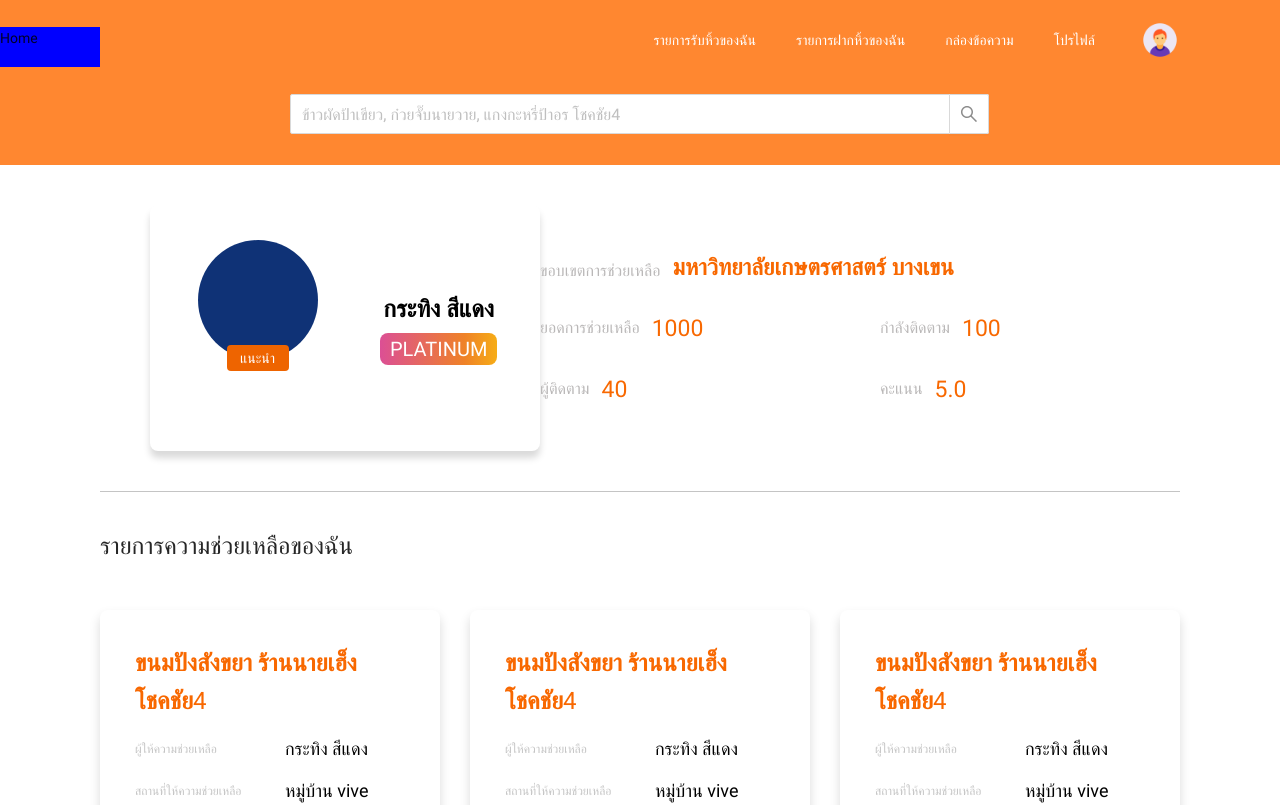
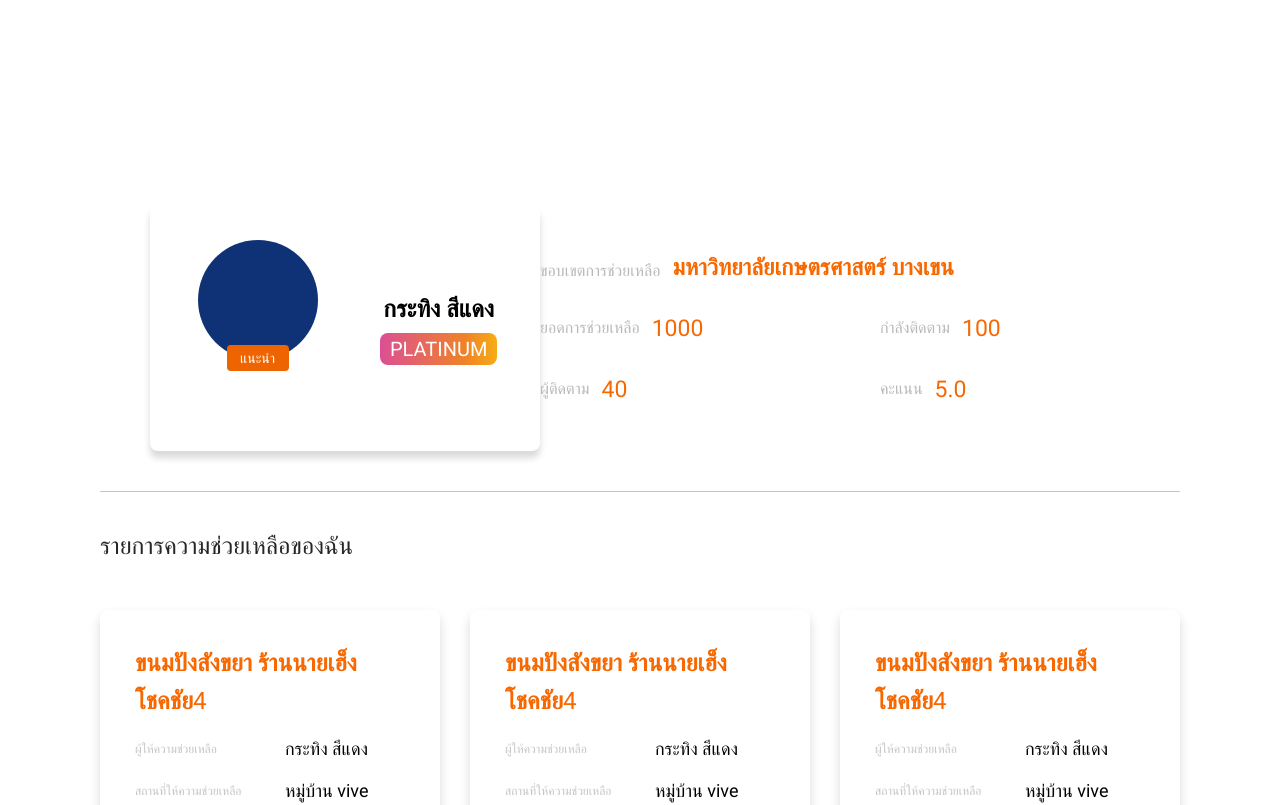
Before and after one commit to nnaboon/HelloHelper_Frontend, a React (Create React App) app: page /profile in a window 1280 px wide. Shown: the top 805 px of the page. Built offline with nearby package versions, Linux system fonts and the light colour scheme.

Commit message:
feat: delete navbar from every page

```diff
--- a/src/pages/Homepage.tsx
+++ b/src/pages/Homepage.tsx
@@ -44,7 +44,6 @@ export const HomePage = () => {
 
     return (
         <React.Fragment>
-            <Navbar />
             <HomePageContainer>
                 <div
                     css={css`
--- a/src/pages/Infopage.tsx
+++ b/src/pages/Infopage.tsx
@@ -61,7 +61,6 @@ const RequestTitle = styled.div`
 export const InfoPage = () => {
     return (
         <React.Fragment>
-            <Navbar />
             <WrapperContainer>
                 <div style={{ display: 'flex', justifyContent: 'space-around'}}>
                     <Flex direction="column" justify="flex-start" itemAlign="flex-start" style={{ width: 'unset'}}>
--- a/src/pages/ProfilePage.tsx
+++ b/src/pages/ProfilePage.tsx
@@ -131,7 +131,6 @@ const SecondaryHelpButton = styled(SecondaryButton)`
 export const ProfilePage = () => {
     return (
         <React.Fragment>
-            <Navbar />
             <ProfilePageContainer>
                 {USER_DATA.map(({ id, name, imageUrl, location, category, follower, following, helpSum, rank, rating, suggested}) => (
                     <ProfilePageUserInfoSection
--- a/src/pages/SearchResultPage.tsx
+++ b/src/pages/SearchResultPage.tsx
@@ -112,7 +112,6 @@ export const SearchResultPage = () => {
 
     return (
         <div>
-            <Navbar />
             <Layout>
                 <Sidebar />
                 <Layout>
```
